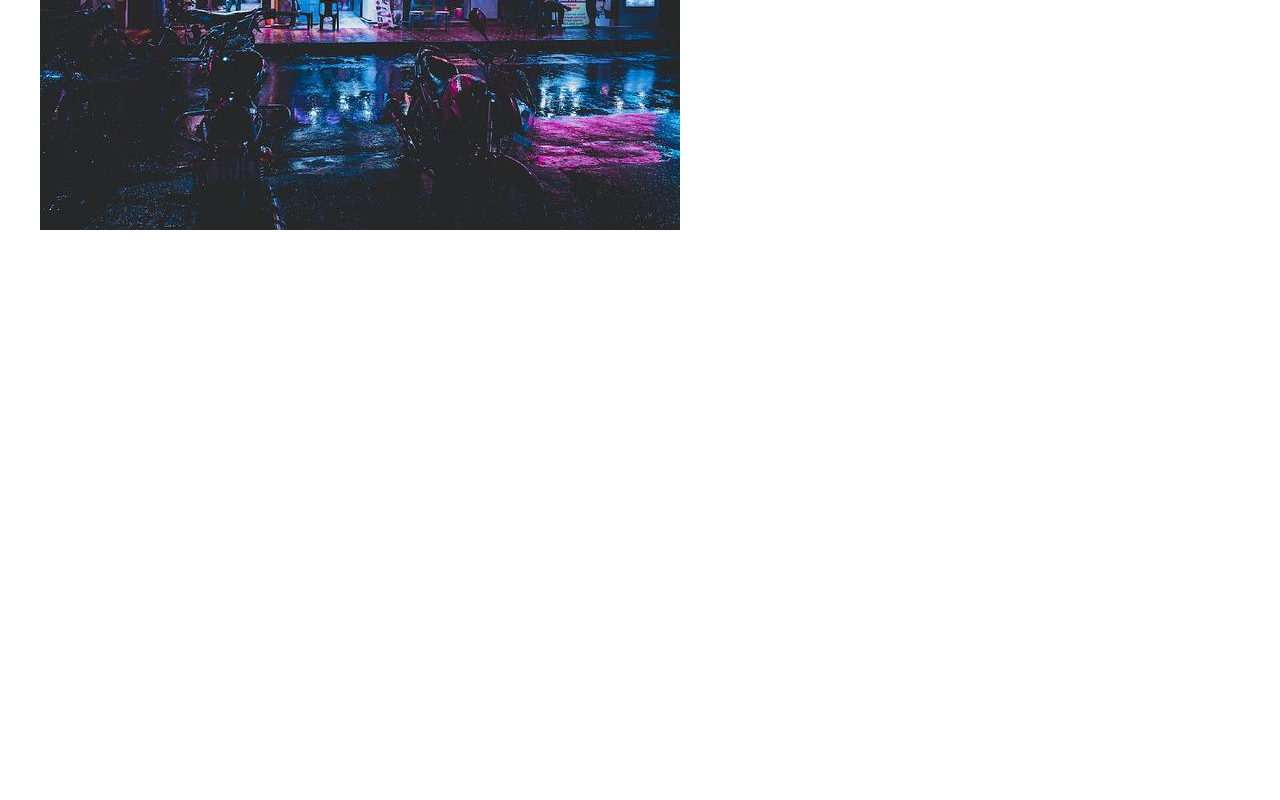
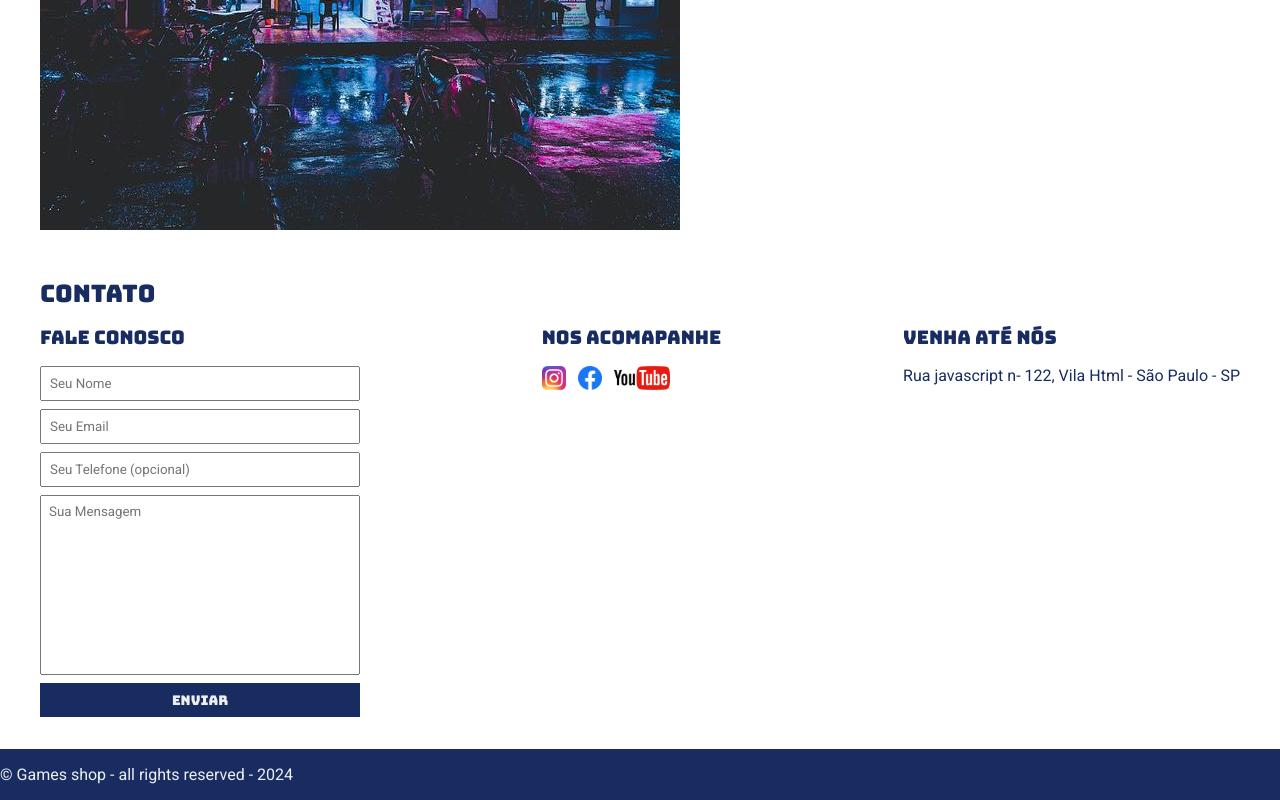
Before and after one commit to joca081/site_gameshop, a plain HTML site: page INDEX.HTML in a window 1280 px wide. Shown: the part 349-1149 px from the top of the page. Before the commit the page ends 800 px from the top, so only its background shows below. Drawn offline with Linux system fonts and the light colour scheme.

Commit message:
commit novo

```diff
--- a/INDEX.HTML
+++ b/INDEX.HTML
@@ -17,16 +17,16 @@
       <nav>
          <ul>
             <li>
-               <a href="#">Contato</a>
+               <a href="#contact">Contato</a>
             </li>
             <li>
-               <a href="#">Sobre a loja</a>
+               <a href="#about">Sobre a loja</a>
             </li>
          </ul>
       </nav>
       </div>
       </header>
-     <section>
+      <section id="about">
       <div class="container">
          <img class="store-front" src="./images/loja.jpg" alt="fachada da loja Games shop">
          <div>
@@ -45,5 +45,54 @@
          </div>
       </div>
    </section>
+   <section id="contact">
+      <div class="container">
+         <h2>Contato</h2>
+         <div class="contact-methods">
+            <div>
+            <h3>Fale conosco</h3>
+               <form>
+                  <input type="text" placeholder="Seu Nome" required/>
+                  <input type="email" placeholder="Seu Email" required/>
+                  <input type="tel" placeholder="Seu Telefone (opcional)"/>
+                  <textarea placeholder="Sua Mensagem" required></textarea>
+                  <button type="submit">Enviar</button>
+               </form>
+            </div>
+            <div>
+            <h3>Nos acomapanhe</h3>
+               <ul class="Social-links">
+                  <li>
+                     <a href="#" title="Siga no instagram">
+                        <img src="./images/instagram.png" alt="Logo Instagram">
+                     </a>
+                  </li>
+                  <li>
+                     <a href="#" title="Siga no facebook">
+                        <img src="./images/facebook.png" alt="Logo facebook">
+                     </a>
+                  </li>
+                  <li>
+                     <a href="#" title="Siga e compartilhe nosso canal no youtube">
+                        <img src="./images/youtube.png" alt="Logo youtube">
+                     </a>
+                  </li>
+               </ul>
+            </div>
+            <div>
+               <h3>Venha até nós</h3>
+               <p>
+                  Rua javascript n- 122, Vila Html - São Paulo - SP
+               </p>
+            </div>
+         </div>
+      </div>
+   </section>
+   <footer>
+      <div class="container"></div>
+      <p>
+            &copy; Games shop - all rights reserved - 2024
+      </p>
+   </footer>
 </body>
 </html>
--- a/main.css
+++ b/main.css
@@ -5,14 +5,18 @@
 }
 
 header,
-section h2 {
+section h2,
+section h3,
+form button {
     font-family: "Bungee", cursive;
-    font-weight: 400;
+    font-weight: normal;
     font-style: normal;
   }
 
 
-body {
+body,
+input,
+textarea {
     font-family: "Roboto", sans-serif;
     font-weight: 400;
     font-style: normal;
@@ -25,11 +29,6 @@ header {
   color: white;
 }
 
-header h1,
-section h2 {
-  font-weight: normal;
-}
-
 header nav li {
   display: inline;
   margin-left: 16px;
@@ -37,8 +36,8 @@ header nav li {
 }
 
 header nav li a {
- color: antiquewhite;
- text-decoration: none;
+  color: #ecf0f1;
+  text-decoration: none;
 }
 
 .container {
@@ -86,3 +85,65 @@ section p {
 .store-front {
   margin-right: 32px;
 }
+
+.Social-links img {
+height: 24px;
+}
+
+.Social-links li {
+  display: inline;
+  margin-right: 8px;
+}
+
+.Social-links li a {
+  text-decoration: none;
+}
+
+#contact .container {
+  display: block;
+}
+
+.contact-methods {
+  display: flex;
+  justify-content: space-between;
+}
+
+form input,
+form textarea,
+form button {
+  display: block;
+  width: 320px;
+  margin-bottom: 8px;
+  padding: 8px;
+}
+
+form textarea {
+  resize: none;
+  height: 180px;
+}
+
+section  h3 {
+  margin-bottom: 16px;
+}
+
+form button {
+  background-color: #182c61;
+  color: #ecf0f1;
+  border: none;
+  cursor: pointer;
+}
+
+form button:hover {
+  background-color: #314e9e;
+}
+
+input:focus, textarea:focus {
+  border: #314e9e;
+  outline-color: #182c61;
+}
+
+footer {
+  background-color: #182c61;
+  color: #ecf0f1;
+  padding: 16px 0;
+}
```
Lines whose indentation alone changed are shown as unchanged.
